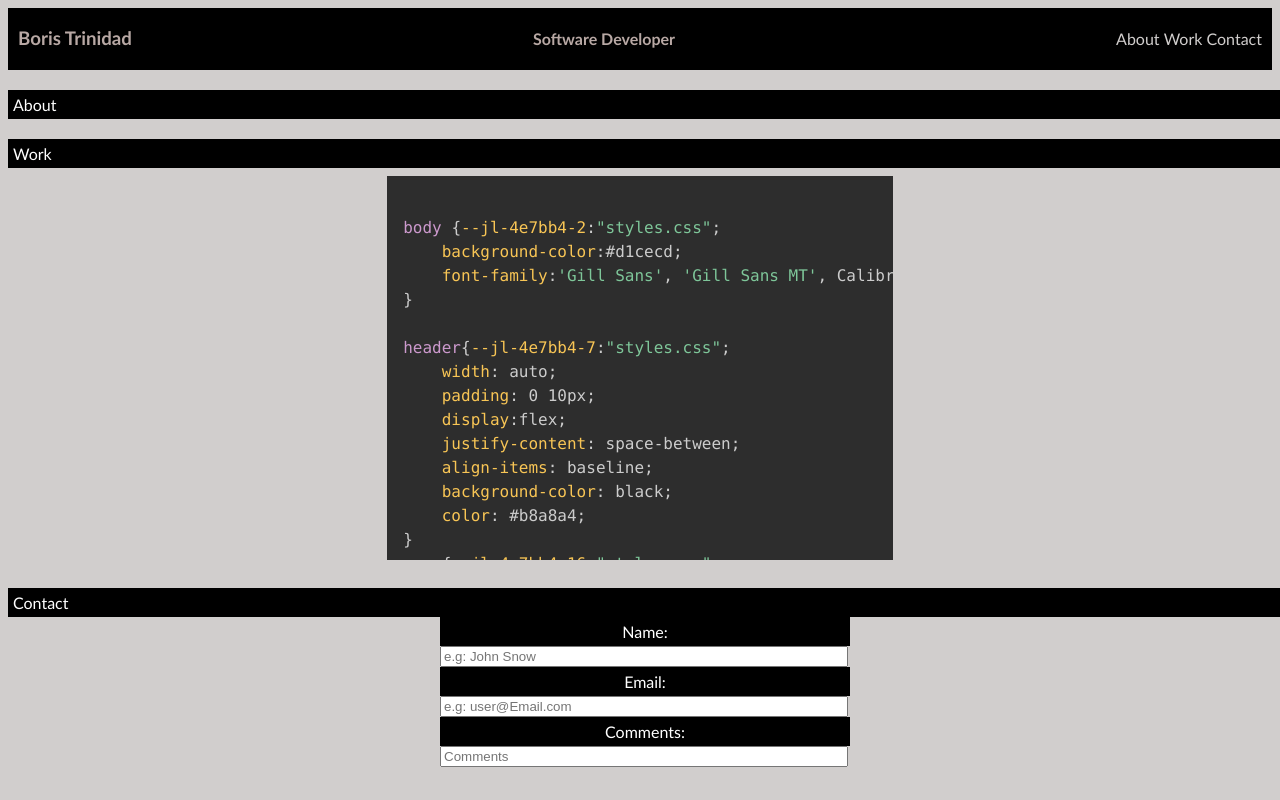
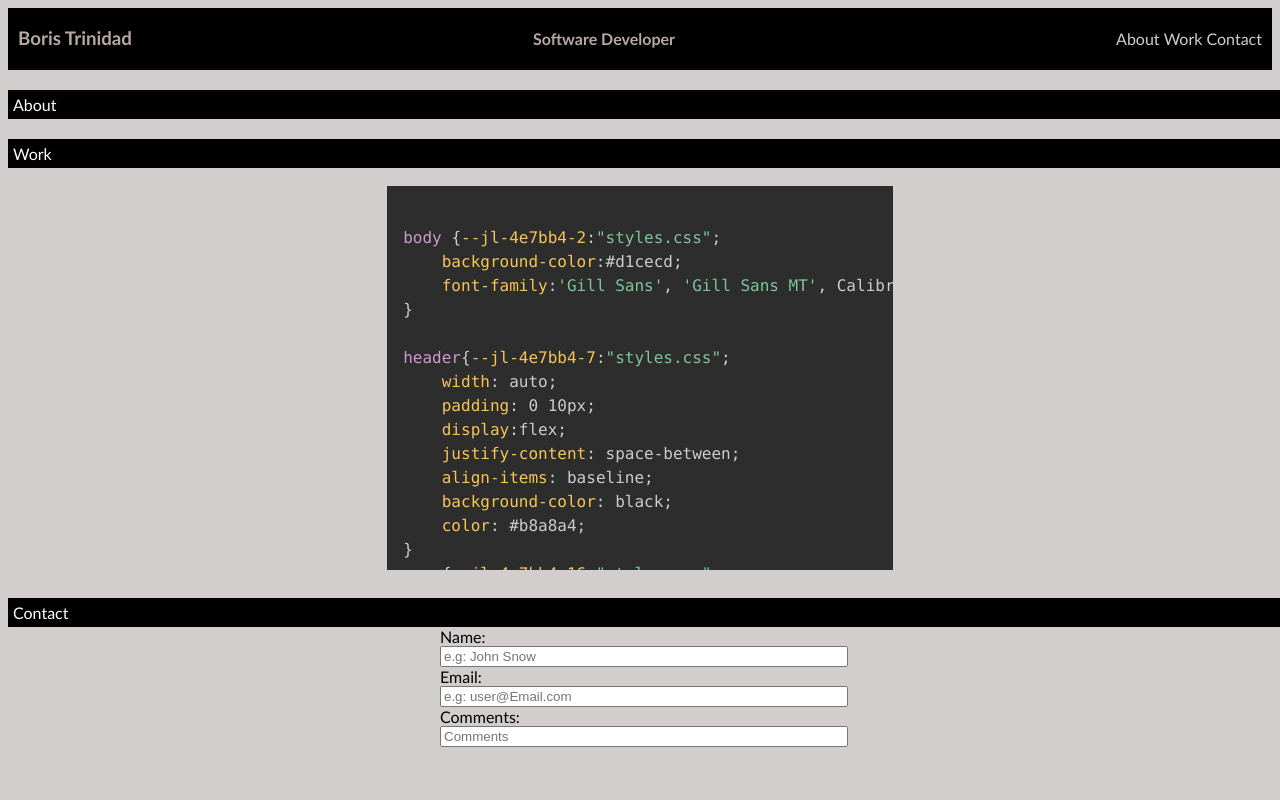
Before and after one commit to BoTrini/PracticeBook, a plain HTML site: page index.html in a window 1280 px wide. Drawn offline with nearby package versions, Linux system fonts and the light colour scheme.

Commit message:
trying to push

```diff
--- a/styles.css
+++ b/styles.css
@@ -68,17 +68,17 @@ input {
 
 #code-displays{
     display: flex;
-    max-width: 40%;
+    width: 40%;
+    max-width:60%;
     max-height: 400px;
     justify-content: center;
-    margin:0  auto;
+    margin:10px  auto;
 }
-div > label {
-    display: inline-block;
+#code-displays > label {
     text-align: center;
+    width:100%;
+    max-height: 20px;
     background-color: black;
-    width: 100%;
-    padding:5px;
     color: white;
 }
 
```
